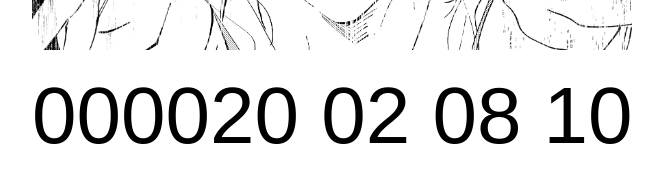
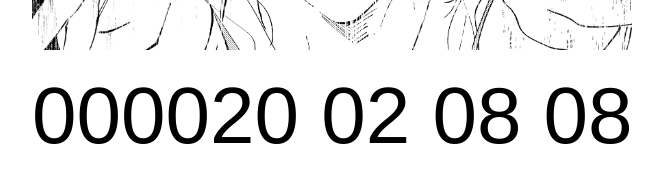
Before and after one commit to dumbrobot/timesincelaunch, a plain HTML site: page index.html in a window 1280 px wide. Shown: the part 398-580 px from the top of the page, without its empty margins (308-971 px from the left). Drawn offline with Linux system fonts and the light colour scheme.

Commit message:
Update index.html

```diff
--- a/index.html
+++ b/index.html
@@ -42,7 +42,7 @@
 
     <script>
         // Set the start date and time in Eastern Time (EST/EDT)
-        const startDate = new Date('2024-12-24T21:57:50-05:00'); // Eastern Time (UTC-5)
+        const startDate = new Date('2024-12-24T21:57:52-05:00'); // Eastern Time (UTC-5)
 
         // Function to update the clock
         function updateClock() {
@@ -59,7 +59,7 @@
         }
 
         // Update the clock every second
-        setInterval(updateClock, 1000);
+        setInterval(updateClock, 20);
         updateClock();
     </script>
 </body>
```
